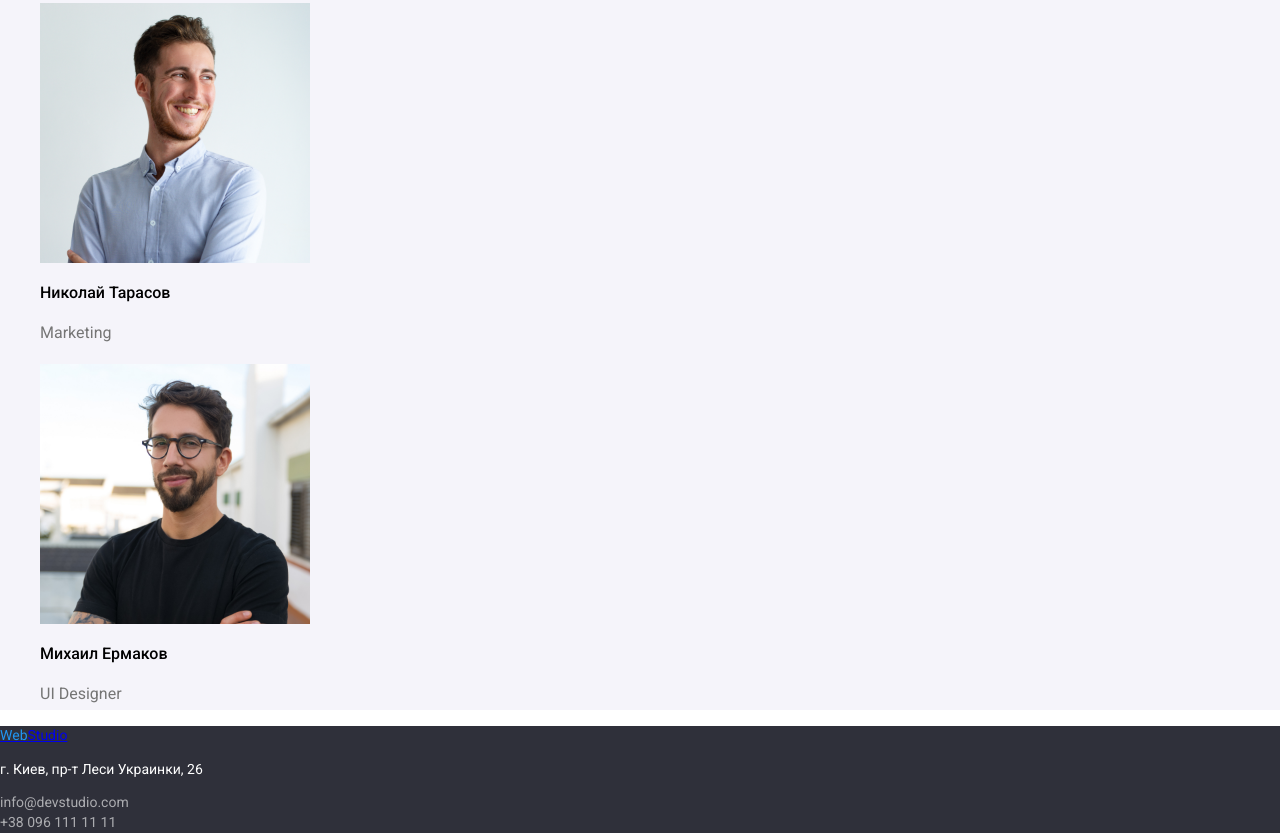
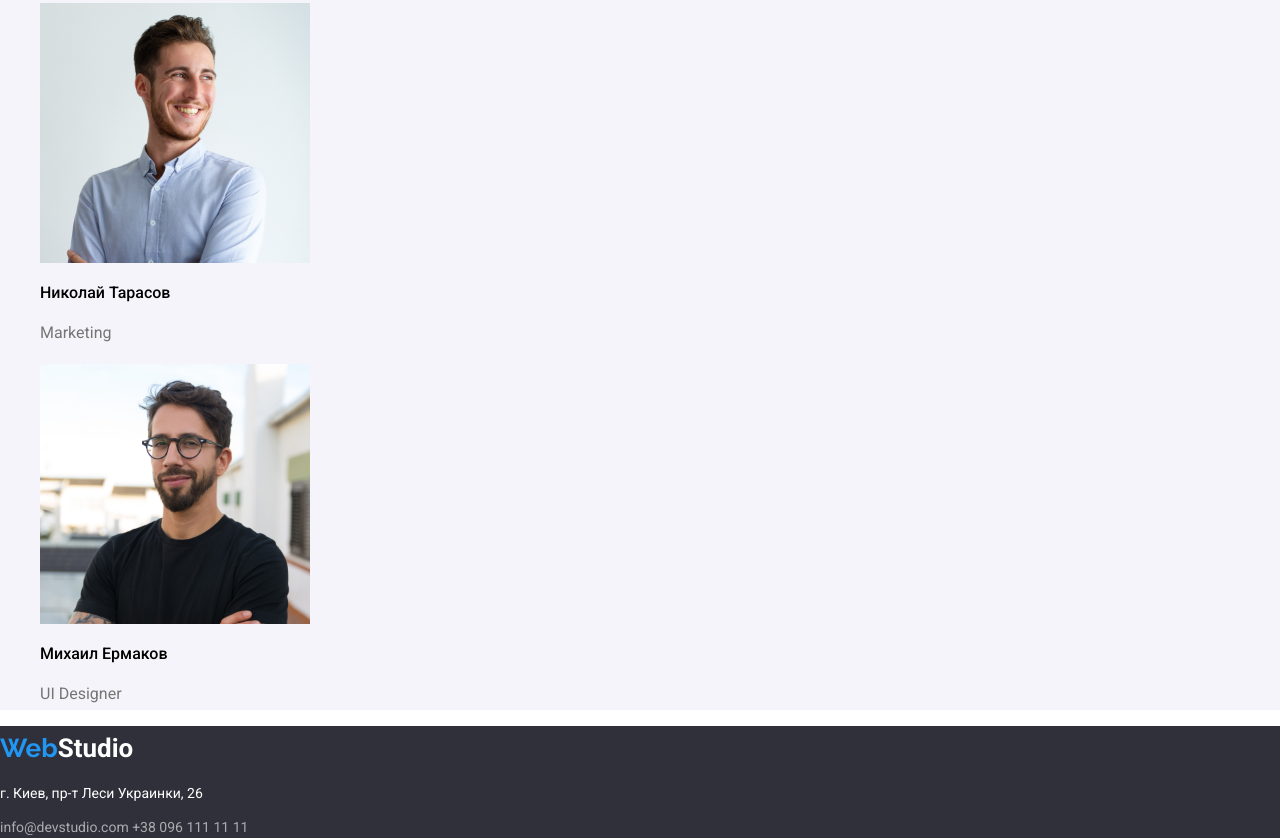
Before and after one commit to Artemius87/goit-markup-hw-02, a plain HTML site: page index.html in a window 1280 px wide. Shown: the part 2408-3246 px from the top of the page. Drawn offline with Linux system fonts and the light colour scheme.

Commit message:
Конечный результат 1

```diff
--- a/css/style.css
+++ b/css/style.css
@@ -92,6 +92,12 @@ color: #757575;
 
 .logo-color {
   color: var(--primary-text-color);
+  font-family: "Raleway", "sans-serif";
+  font-style: normal;
+  font-weight: 700;
+  font-size: 26px;
+  line-height: 1.2;
+  text-decoration: none
 }
 /* Header */
 .header-contact .contact-list,
@@ -153,5 +159,18 @@ line-height: 1.42;
 .adress-list:hover
 {
   color: var(--primary-text-color);
+}
 
+.logo-studio{
+  color: white
+  font-family: "Raleway", "sans-serif";
+  font-style: normal;
+  font-weight: 700;
+  font-size: 26px;
+  line-height: 1.7;
+  text-decoration: none
 }
+.logo-footer{
+  text-decoration: none;
+    color: white
+}
--- a/index.html
+++ b/index.html
@@ -126,9 +126,9 @@
 
 
       <address class="banner-footer list">
-        <a class="logo-footer" href="./index.html"><span class="logo-color">Web</span>Studio</a>
+        <a class="logo-footer" href="./index.html"><span class="logo-color">Web</span><span class="logo-studio">Studio</span></a>
         <p class="adress-line">г. Киев, пр-т Леси Украинки, 26</p>
-        <a href="mailto:info@devstudio.com" class="adress-list">info@devstudio.com</a><br />
+        <a href="mailto:info@devstudio.com" class="adress-list">info@devstudio.com</a>
         <a href="tel:+380961111111" class="adress-list">+38 096 111 11 11</a>
       </address>
     </footer>
```
